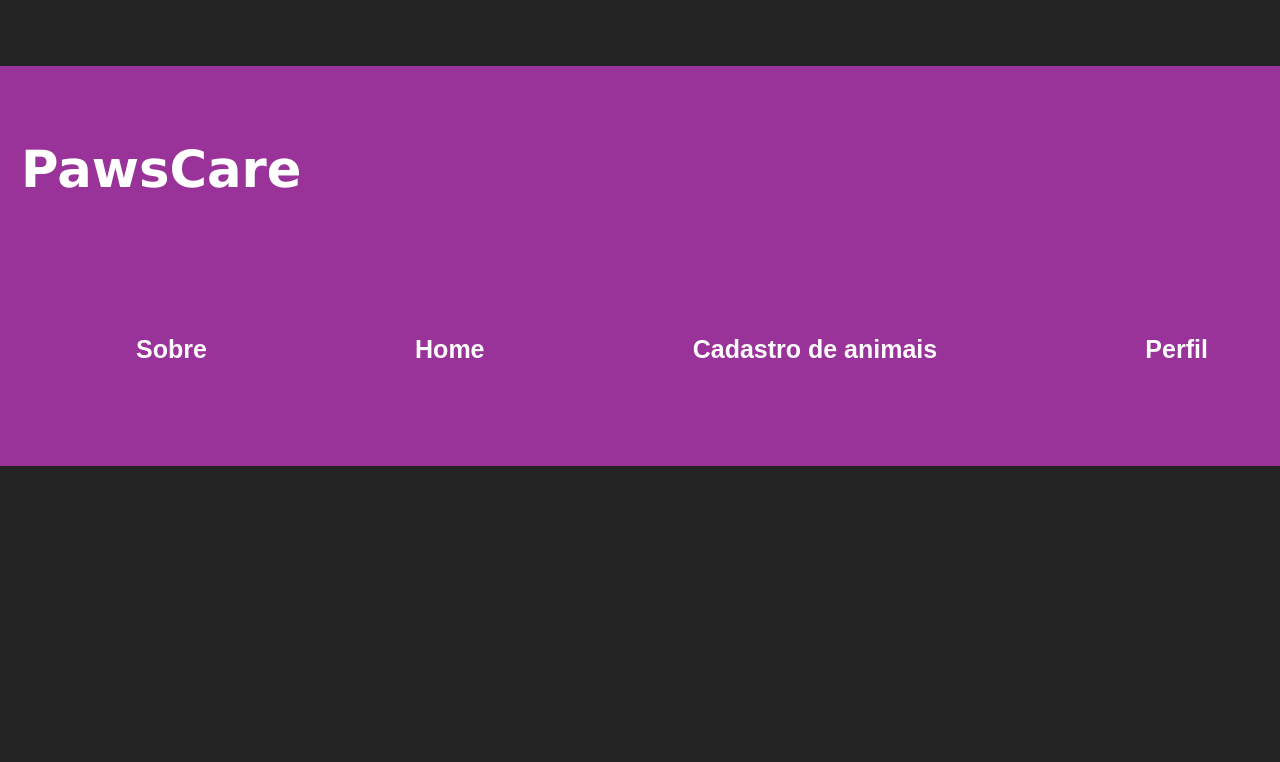
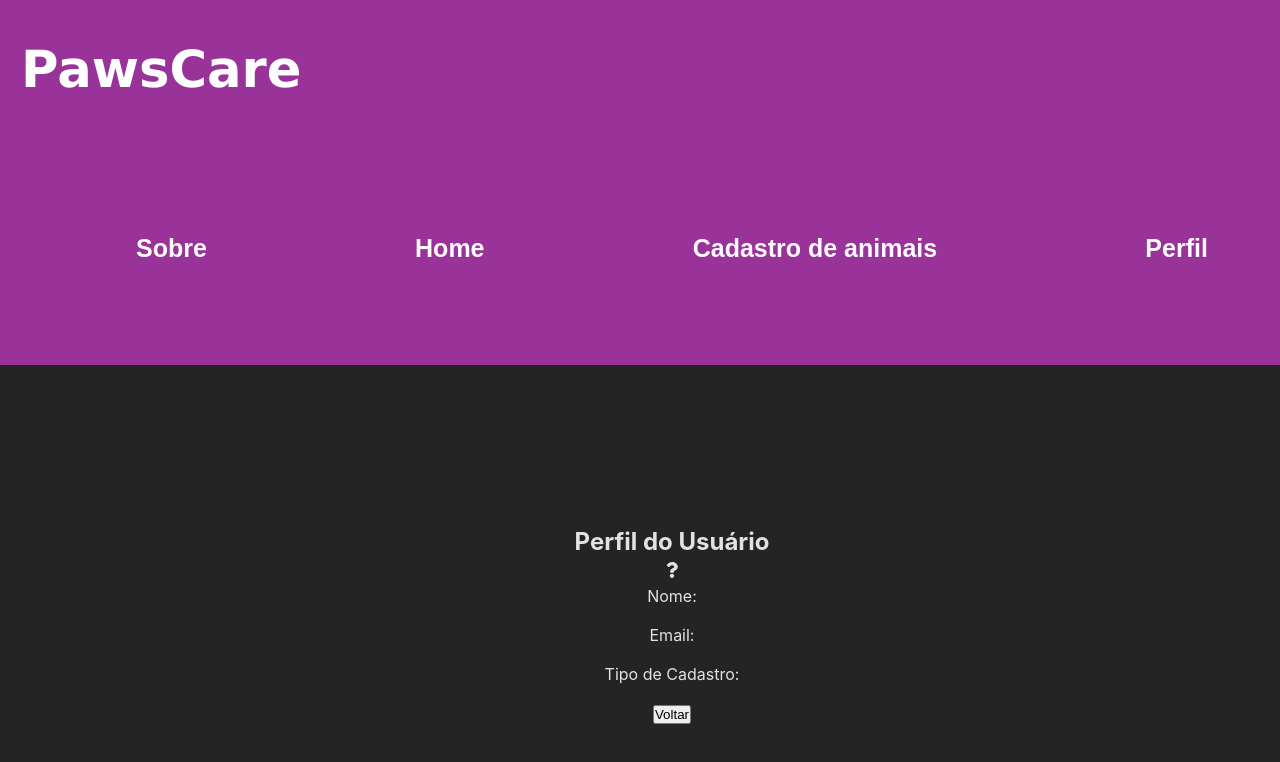
Before and after one commit to brunogmadeira/PawsCare, a React (Vite) app: page /TelaPerfil in a window 1280 px wide. Shown: the top 762 px of the page. Built offline with nearby package versions, Linux system fonts and the light colour scheme.

Commit message:
Context + Tela de perfil + Rota

```diff
--- a/package.json
+++ b/package.json
@@ -12,6 +12,7 @@
   "dependencies": {
     "react": "^18.2.0",
     "react-dom": "^18.2.0",
+    "react-icons": "^5.2.1",
     "react-router-dom": "^6.23.1"
   },
   "devDependencies": {
--- a/src/App.jsx
+++ b/src/App.jsx
@@ -5,11 +5,14 @@ import TelaHome from './pages/TelaHome';
 import TelaCadastro from './pages/TelaCadastro';
 import FormularioCadastro from './components/FormularioCadastro';
 import TelaPerfil from './pages/TelaPerfil';
+import { UserProvider } from './context/UserContext';
+
 import './App.css';
 
 function App() {
   return (
     <AnimalProvider>
+      <UserProvider>
         <Router>
           <Routes>
             <Route path='/' element={<TelaLogin />} />
@@ -19,6 +22,7 @@ function App() {
             <Route path='/TelaPerfil' element={<TelaPerfil />} />
           </Routes>
       </Router>
+      </UserProvider>
     </AnimalProvider>
   );
 }
--- a/src/components/FormularioCadastro.jsx
+++ b/src/components/FormularioCadastro.jsx
@@ -1,10 +1,18 @@
-import { useNavigate, Link } from "react-router-dom";
+import React, { useState, useContext } from 'react';
+import { useNavigate, Link } from 'react-router-dom';
+import { UserContext } from '../context/UserContext';
 
 const FormularioCadastro = () => {
     const navigate = useNavigate();
+    const { updateUser } = useContext(UserContext);
+
+    const [nome, setNome] = useState('');
+    const [email, setEmail] = useState('');
+    const [tipoCadastro, setTipoCadastro] = useState('');
 
     const handleSubmit = (event) => {
         event.preventDefault();
+        updateUser({ nome, email, tipoCadastro });
         navigate('/');
     };
 
@@ -13,7 +21,7 @@ const FormularioCadastro = () => {
     };
     const labelCheckboxStyled ={
         paddingLeft: '4px'
-    }
+    };
 
     return (
         <div>
@@ -22,21 +30,21 @@ const FormularioCadastro = () => {
                     <h1>Cadastro</h1>
                     <p>
                         <label style={checkboxStyle}>
-                            <input type="checkbox" name="tipo_usuario" value="0" />
+                            <input type="checkbox" name="tipo_usuario" value="ONG" onChange={() => setTipoCadastro('ONG')} />
                             <span style={labelCheckboxStyled}>ONG</span>
                         </label>
                         <label style={checkboxStyle}>
-                            <input type="checkbox" name="tipo_usuario" value="1" />
+                            <input type="checkbox" name="tipo_usuario" value="Voluntário" onChange={() => setTipoCadastro('Voluntário')} />
                             <span style={labelCheckboxStyled}>Voluntário</span>
                         </label>
                     </p>
                     <p>
                         <label htmlFor="nome_completo">Seu nome completo:</label>
-                        <input id="nome_completo" name="nome_completo" required="required" type="text" placeholder="ex. Seu Nome" />
+                        <input id="nome_completo" name="nome_completo" required="required" type="text" placeholder="ex. Seu Nome" value={nome} onChange={(e) => setNome(e.target.value)} />
                     </p>
                     <p>
                         <label htmlFor="email">Seu e-mail</label>
-                        <input id="email" name="email" required="required" type="text" placeholder="ex. seuemail@gmail.com" />
+                        <input id="email" name="email" required="required" type="text" placeholder="ex. seuemail@gmail.com" value={email} onChange={(e) => setEmail(e.target.value)} />
                     </p>
                     <p>
                         <label htmlFor="senha">Sua senha</label>
--- a/src/components/Perfil.jsx
+++ b/src/components/Perfil.jsx
@@ -1,12 +1,41 @@
-import { useNavigate, Link } from "react-router-dom";
+// Perfil.js
+import React, { useContext } from 'react';
+import { useNavigate } from "react-router-dom";
+import { UserContext } from '../context/UserContext';
+import { FaHome, FaUser, FaQuestion } from "react-icons/fa";
 
 const Perfil = () => {
     const navigate = useNavigate();
+    const { user } = useContext(UserContext);
 
     const handleSubmit = (event) => {
         event.preventDefault();
-        navigate('/');
+        navigate('/TelaHome');
     };
+
+    const getUserIcon = () => {
+        switch (user.tipoCadastro) {
+          case 'ONG':
+            return <FaHome />;
+          case 'Voluntário':
+            return <FaUser />;
+          default:
+            return <FaQuestion />;
+        }
+      };
+
+    return (
+        <div>
+            <h2>Perfil do Usuário</h2>
+            {getUserIcon()}
+            <p>Nome: {user.nome}</p>
+            <p>Email: {user.email}</p>
+            <p>Tipo de Cadastro: {user.tipoCadastro}</p>
+            <form onSubmit={handleSubmit}>
+                <button type="submit">Voltar</button>
+            </form>
+        </div>
+    );
 };
 
 export default Perfil;
--- /dev/null
+++ b/src/context/UserContext.jsx
@@ -0,0 +1,21 @@
+import React, { createContext, useState } from 'react';
+
+export const UserContext = createContext();
+
+export const UserProvider = ({ children }) => {
+  const [user, setUser] = useState({
+    nome: '',
+    email: '',
+    tipoCadastro: '',
+  });
+
+  const updateUser = (newUser) => {
+    setUser(newUser);
+  };
+
+  return (
+    <UserContext.Provider value={{ user, updateUser }}>
+      {children}
+    </UserContext.Provider>
+  );
+};
```
Also changed, not shown: 1 other file (tests, documents, lock files or other folders). Lines whose indentation alone changed are shown as unchanged.
